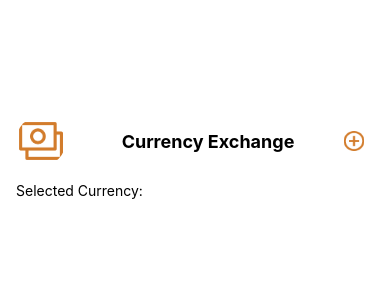
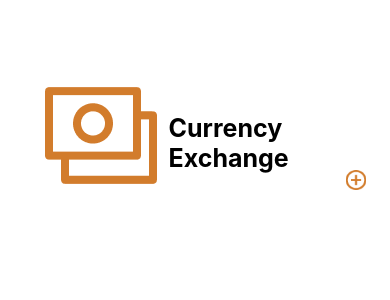
Before and after one commit to albertoesco/CambioMoneda, a React Native app: screen / in a window 390 px wide. Shown: the top 300 px of the page. Built offline with nearby package versions, Linux system fonts and the light colour scheme.

Commit message:
Diseño PrimeraPantalla

```diff
--- a/App.js
+++ b/App.js
@@ -134,7 +134,6 @@ const currencies = {
 
   return (
     <View style={styles.container}>{headerContent}
-        <Text>Selected Currency: {selectedCurrency}</Text>
 
       <FlatList
         data={exchanges}
@@ -163,7 +162,7 @@ const currencies = {
 const styles = StyleSheet.create({
   container: {
     flex: 1,
-    marginTop: 100,
+    marginTop: 20,
     padding: 16,
   },
   header: {
@@ -173,18 +172,22 @@ const styles = StyleSheet.create({
     marginBottom: 16,
   },
   headerImage: {
-    width: 50,
-    height: 50,
-    borderRadius: 25,
+    width: 128,
+    height: 129,
+    marginTop: 35,
+    marginLeft: 21
   },
   headerText: {
-    marginLeft: 16,
-    fontSize: 18,
+    width: 174,
+    height: 59,
+    marginTop: 49,
+    fontSize: 25,
     fontWeight: 'bold',
   },
   headerButton: {
-    padding: 10,
-    backgroundColor: 'white',
+    width: 28,
+    height: 27,
+    marginTop: 131,
     borderRadius: 5,
   },
   buttonImage: {
@@ -193,4 +196,5 @@ const styles = StyleSheet.create({
   },
 });
 
+
 export default App;
--- a/components/ExchangeCard.jsx
+++ b/components/ExchangeCard.jsx
@@ -1,42 +1,62 @@
 import React from 'react';
-import { View, Text, StyleSheet, TouchableOpacity } from 'react-native';
+import { View, Text, StyleSheet, Image, TouchableOpacity } from 'react-native';
 
 const ExchangeCard = ({ exchange, onDelete }) => {
   if (!exchange) {
     return null;
   }
-  console.log(exchange)
+
   return (
     <View style={styles.container}>
       <View style={styles.card}>
-        <Text style={styles.text}>{exchange.emojiTo}</Text>
+        <View style={styles.emojiContainer}>
+          <View>
             <Text style={styles.content}>{exchange.originCurrency}</Text>
-
-        <Text style={styles.text}>Dest Currency:</Text>
+            <Text style={styles.emoji}>{exchange.emojiFrom}</Text>
+            <Text style={styles.content}>{exchange.originAmount}</Text>
+          </View>
+          <Image source={require('../assets/images/uil_arrows-h.png')} style={styles.imageStyle} />
+          <View>
             <Text style={styles.content}>{exchange.destCurrency}</Text>
-
-        <Text style={styles.text}>Origin Amount:</Text>
-        <Text style={styles.content}>{exchange.originAmount}</Text>
-
-        <Text style={styles.text}>Dest Amount:</Text>
+            <Text style={styles.emoji}>{exchange.emojiTo}</Text>
             <Text style={styles.content}>{exchange.destAmount}</Text>
           </View>
+        </View>
 
+        <View style={styles.deleteButtonContainer}>
           <TouchableOpacity onPress={onDelete} style={styles.deleteButton}>
             <Text style={styles.deleteText}>Delete</Text>
           </TouchableOpacity>
+        </View>
+      </View>
     </View>
   );
 };
 
 const styles = StyleSheet.create({
   container: {
-    marginVertical: 5,
+    marginVertical: 1,
   },
   card: {
-    borderWidth: 1,
-    borderColor: 'gray',
-    padding: 10,
+    width: 345,
+    height: 142,
+    marginTop: 70,
+    marginLeft: 23,
+    backgroundColor: "#d3e09d",
+    borderRadius: 13,
+    padding: 16,
+  },
+  emojiContainer: {
+    flexDirection: 'row',
+    justifyContent: 'space-between',
+    alignItems: 'center',
+    marginBottom: 5,
+  },
+  imageStyle: {
+    width: 125,
+  },
+  emoji: {
+    fontSize: 20,
   },
   text: {
     fontSize: 16,
@@ -46,15 +66,19 @@ const styles = StyleSheet.create({
     fontSize: 16,
     marginBottom: 5,
   },
+  deleteButtonContainer: {
+    alignSelf: 'flex-end',
+    marginTop: 10,
+  },
   deleteButton: {
     backgroundColor: 'red',
-    padding: 10,
-    alignItems: 'center',
-    marginTop: 10,
+    padding: 8,
+    borderRadius: 5,
+    alignSelf: 'flex-end',
   },
   deleteText: {
     color: 'white',
-    fontSize: 16,
+    fontSize: 14,
   },
 });
 
--- a/components/InsertExchange.jsx
+++ b/components/InsertExchange.jsx
@@ -19,8 +19,8 @@ const InsertExchange = ({ currencies, onAddExchange, onCancel }) => {
     //Nuevo Exchange
     onAddExchange({
       id: Date.now(),
-      emojiTo:currencies[toCurrency].emoji,
-      emojiFrom:currencies[fromCurrency].emoji,
+      emojiTo: currencies[toCurrency].emoji,
+      emojiFrom: currencies[fromCurrency].emoji,
       originCurrency: fromCurrency,
       destCurrency: toCurrency,
       originAmount: parseFloat(amount),
@@ -55,7 +55,7 @@ const InsertExchange = ({ currencies, onAddExchange, onCancel }) => {
   return (
     <View style={styles.modalContainer}>
 
-      <Text>New Exchange</Text>
+      <Text>Origin Exchange</Text>
 
       <CurrencyComboBox
         currencies={currencies}
@@ -63,6 +63,7 @@ const InsertExchange = ({ currencies, onAddExchange, onCancel }) => {
         onSelectCurrency={(currency) => setFromCurrency(currency)}
       />
 
+      <Text>Destiny Exchange</Text>
       <CurrencyComboBox
         currencies={currencies}
         selectedCurrency={toCurrency}
```
Also changed, not shown: assets/images/clarity_dollar-solid.png (added), assets/images/uil_arrows-h.png (added). Lines whose indentation alone changed are shown as unchanged.
